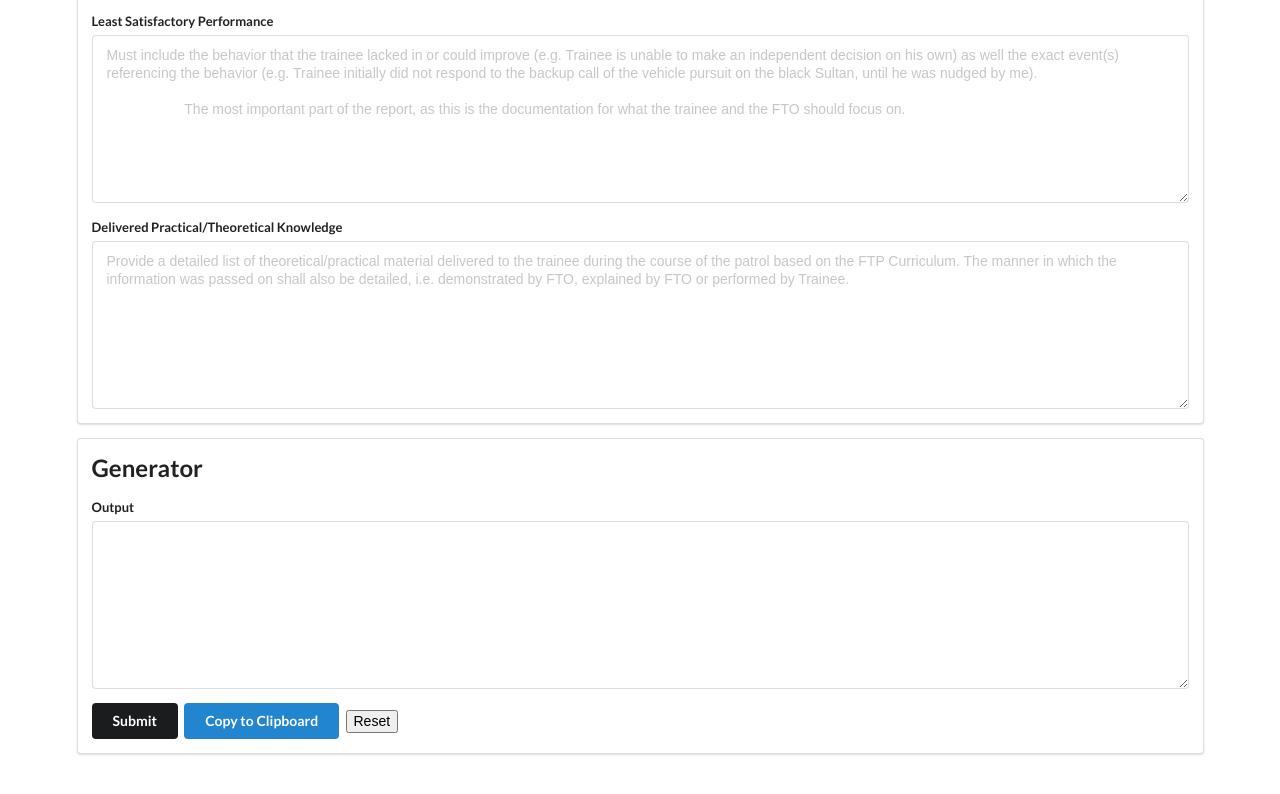
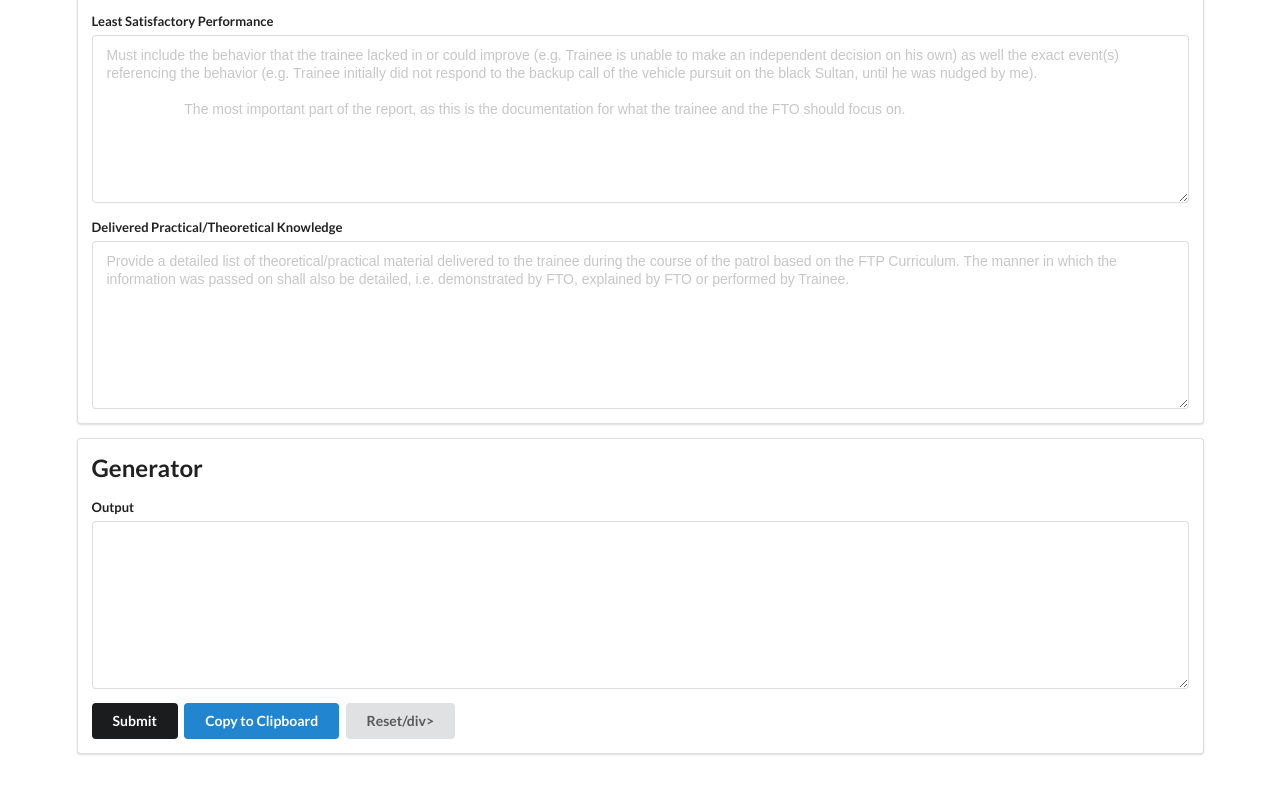
Before and after one commit to InflictedHazard/firstsite, a plain HTML site: page index.html in a window 1280 px wide. Shown: the part 2126-2920 px from the top of the page. Drawn offline with nearby package versions, Linux system fonts and the light colour scheme.

Commit message:
Update index.html

```diff
--- a/index.html
+++ b/index.html
@@ -723,7 +723,7 @@
             </div>
             <div class="ui secondary button" id="submit">Submit</div>
             <div class="ui primary button" id="copy">Copy to Clipboard</div>
-            <input type="reset" value="Reset">
+            <div class="ui third button" id="reset">Reset/div>
         </div>
         </div>
     </div>
```
